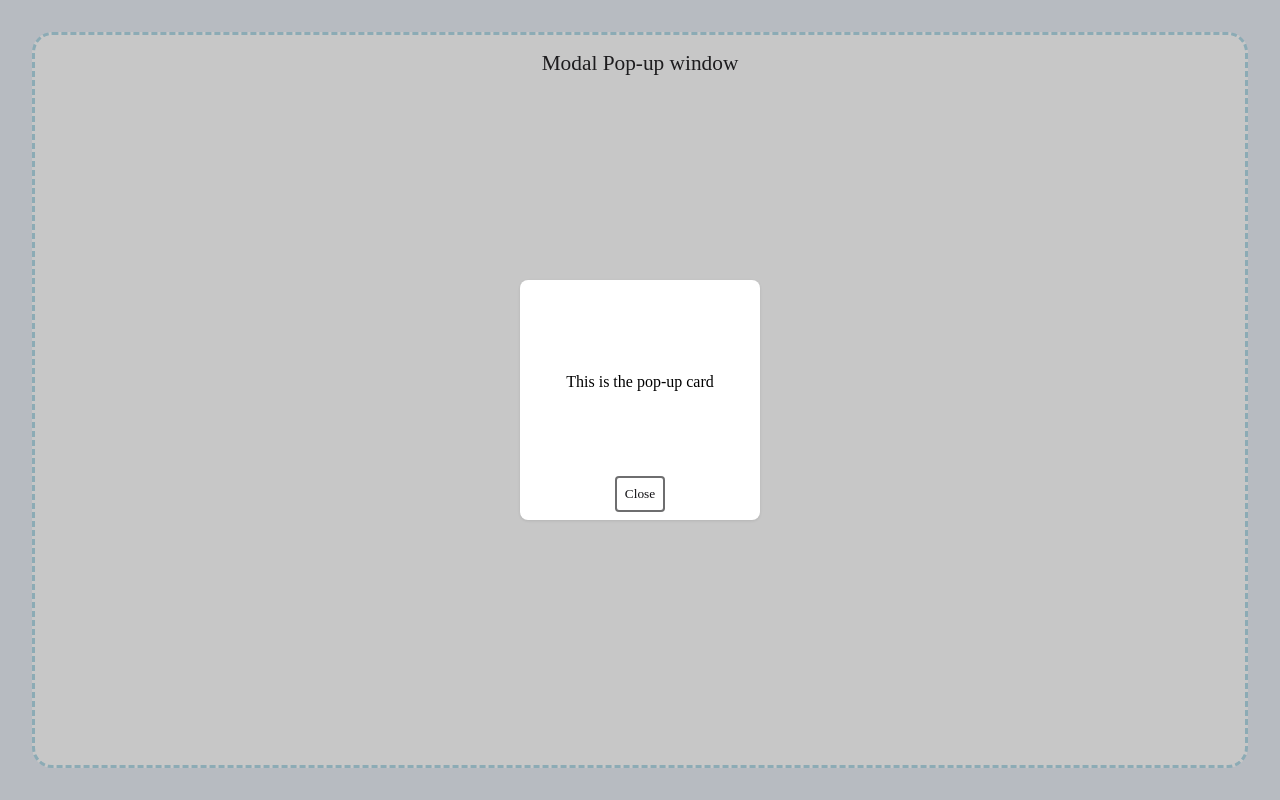
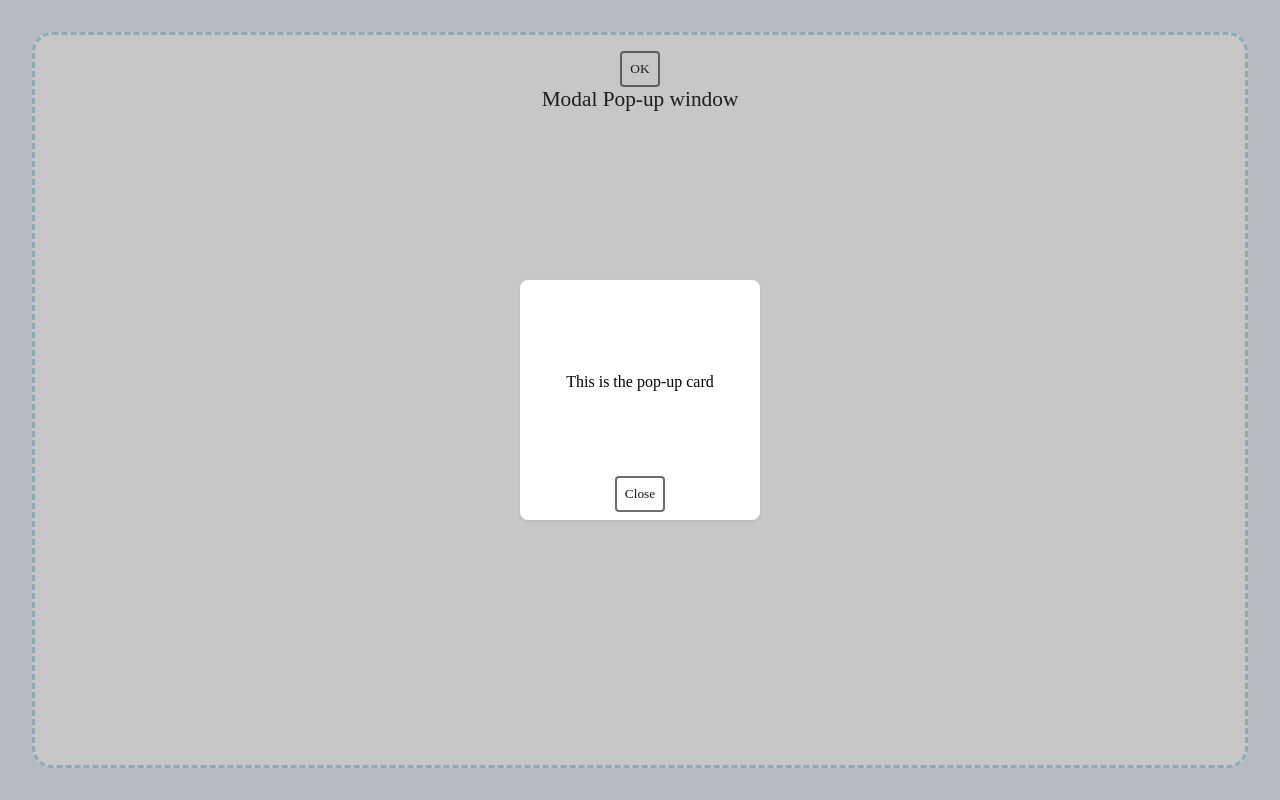
Before and after one commit to onkmade/Concepts-JS, a plain HTML site: page Beginner Level Programs/6. Model.html in a window 1280 px wide. Both pictures are taken after a click on the button "Open". Drawn offline with Linux system fonts and the light colour scheme.

Commit message:
Updated 6.Model.html

```diff
--- a/Beginner Level Programs/6. Model.html
+++ b/Beginner Level Programs/6. Model.html
@@ -56,6 +56,7 @@
         }
 
         button{
+            user-select: none;
             width: fit-content;
             color: #131215;
             padding: 0.5rem;
@@ -116,12 +117,14 @@
         .card-active{
             opacity: 1;
             visibility: visible;
+            pointer-events: auto;
         }
     </style>
 </head>
 <body>
     <div class="wrap">
         <header>
+            <button id="ok">OK</button>
             <p>Modal Pop-up window</p>
         </header>
         <main>
@@ -159,6 +162,10 @@
 
             closeBtn.addEventListener('click', close);
 
+            backdropModal.addEventListener('click', (e)=>{
+                if( e.target === backdropModal) close();
+                console.log(e.target, e.currentTarget);
+            });
             console.log(openBtn, backdropModal, modalCard);
         });
     </script>
```
